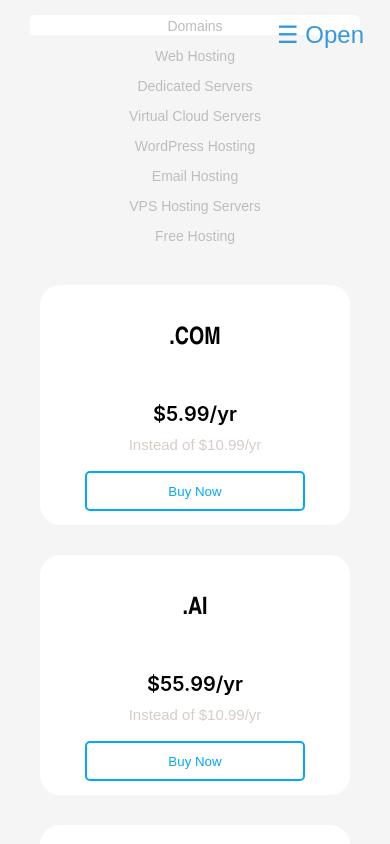
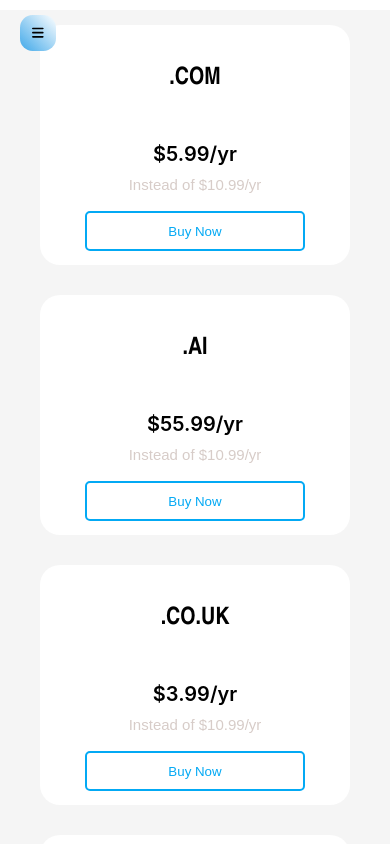
Before and after one commit to ElonitaKrasniqi1/Task_2, a React (Create React App) app: page / in a window 390 px wide. Shown: the top 844 px of the page. Built offline with nearby package versions, Linux system fonts and the light colour scheme.

Commit message:
Changes!

```diff
--- a/src/App.css
+++ b/src/App.css
@@ -1,12 +1,3 @@
-
-body,
-html {
-  margin: 0;
-  padding: 0;
-  background-color: #F5F5F5;
-  overflow-x: hidden;
-}
-
 .app {
   width: 100%;
   overflow-x: hidden;
@@ -93,6 +84,7 @@ html {
   line-height: 1.5;
   margin-top: 5px;
 }
+
 a {
   color: #3498db;
   text-decoration: none;
@@ -103,3 +95,8 @@ a:hover {
   color: #2980b9;
   border-bottom: 1px solid #2980b9;
 }
+@media screen and (min-width: 715px) and (max-width:1024px){
+  .card-container {
+    margin-top: 45px;
+  }
+}
--- a/src/TabsComponent.css
+++ b/src/TabsComponent.css
@@ -1,11 +1,25 @@
+body {
+    margin: 0;
+  }
+
+  .tabs-container {
+    display: flex;
+    flex-direction: column;
+    align-items: center;
+    background-color: #fff;
+  }
+  .link{
+    font-family: Arial, Helvetica, sans-serif;
+    cursor: pointer;
+  }
+
+
   .tab-list {
     list-style-type: none;
     padding: 0;
-    margin: 0;
     display: flex;
-    justify-content: center;
-    padding: 15px 0;
-    background-color: transparent;
+    justify-content: left;
+    padding: 15px;
     cursor: pointer;
   }
 
@@ -13,21 +27,165 @@
     margin: 0 30px;
   }
 
-.tab .link {
-    text-decoration: none;
-    color: #BDBDBD;
-    font-size: 14px;
-    font-family: 'Sans-serif', sans-serif;
-    position: relative;
-    padding-bottom: 5px;
-    transition: color 0.3s ease;
+  .menu-toggle {
+    display: none;
   }
 
-.tab .link:hover {
-    color: #3498db;
-    border-bottom: 2px solid #3498db;
+
+  .tabs-container.menu-visible .tab-list {
+    display: flex;
+  }
+
+  @media screen and (max-width: 714px) {
+    .tabs-container {
+        flex-direction: column;
+        justify-content: space-between;
+        position: relative;
+        background-color: #f5f5f5;
+        margin-top: 10px;
+      }
+
+    .tab-list {
+      display: none;
+      flex-direction: column;
+      align-items: center;
+      position: relative;
+      width: 100%;
+      background-color: #AED6F1;
+      border-radius: 8px;
+      height: 36rem;
+    }
+
+    .link {
+        font-family: Arial, Helvetica, sans-serif;
+        cursor: pointer;
+        font-size: 15px;
+        font-weight: 700;
+        text-align: left;
+        padding: 50px;
+        margin-left: 20px;
+        color: #2874A6 ;
+        text-decoration: none;
+        background-color: transparent;
+      }
+
+      .link:hover {
+        color: #21618C ;
       }
 
     .menu-toggle {
+      display: block;
+      position: fixed;
+      left: 20px;
+      top: 15px;
+      width: 36px;
+      height: 36px;
+      cursor: pointer;
+      z-index: 1;
+      bottom: 20px;
+      transition: transform 0.3s ease-in-out;
+      background: linear-gradient(45deg, #40a8e9, #ffffff);
+      border-radius: 35%;
+      border: none;
+      outline: none;
+    }
+    @keyframes fadeIn {
+        from {
+          opacity: 0;
+          transform: translateY(-20px);
+        }
+        to {
+          opacity: 1;
+          transform: translateY(0);
+        }
+      }
+
+      .tab {
+        position: relative;
+        margin: 25px 30px;
+        animation: fadeIn 0.5s ease-in-out;
+      }
+
+
+      .tabs-container.menu-visible .menu-toggle {
+        transform: rotate(90deg);
+      }
+
+  }
+
+  @media screen and (min-width: 715px) and (max-width:1024px) {
+        .tabs-container {
+            flex-direction: column;
+            justify-content: space-between;
+            position: relative;
+            background-color: #f5f5f5;
+            margin-top: 10px;
+          }
+
+        .tab-list {
           display: none;
+          flex-direction: column;
+          align-items: center;
+          position: relative;
+          width: 100%;
+          background-color: #AED6F1;
+          border-radius: 8px;
+          height: 36rem;
         }
+
+        .link {
+            font-family: Arial, Helvetica, sans-serif;
+            cursor: pointer;
+            font-size: 15px;
+            font-weight: 700;
+            text-align: left;
+            padding: 50px;
+            margin-left: 20px;
+            color: #2874A6 ;
+            text-decoration: none;
+            background-color: transparent;
+          }
+
+          .link:hover {
+            color: #21618C ;
+          }
+
+        .menu-toggle {
+          display: block;
+          position: fixed;
+          left: 20px;
+          top: 15px;
+          width: 36px;
+          height: 36px;
+          cursor: pointer;
+          z-index: 1;
+          bottom: 20px;
+          transition: transform 0.3s ease-in-out;
+          background: linear-gradient(45deg, #40a8e9, #ffffff);
+          border-radius: 35%;
+          border: none;
+          outline: none;
+        }
+        @keyframes fadeIn {
+            from {
+              opacity: 0;
+              transform: translateY(-20px);
+            }
+            to {
+              opacity: 1;
+              transform: translateY(0);
+            }
+          }
+
+          .tab {
+            position: relative;
+            margin: 25px 30px;
+            animation: fadeIn 0.5s ease-in-out;
+          }
+
+
+          .tabs-container.menu-visible .menu-toggle {
+            transform: rotate(90deg);
+          }
+
+      }
--- a/src/TabsComponent.js
+++ b/src/TabsComponent.js
@@ -1,32 +1,51 @@
 import React, { useState, useEffect } from "react";
 import { Tab, Tabs, TabList, TabPanel } from "react-tabs";
+import { FontAwesomeIcon } from '@fortawesome/react-fontawesome';
+import { faBars, faTimes } from '@fortawesome/free-solid-svg-icons';
 import "react-tabs/style/react-tabs.css";
 import CardContainer from "./CardContainer";
 import "./TabsComponent.css";
-import "./TabsComponent.scss";
 
 export default function TabsComponent() {
   const [selectedTabIndex, setSelectedTabIndex] = useState(0);
   const [isMenuOpen, setIsMenuOpen] = useState(false);
-  const [hamburgerOpen, setHamburgerOpen] = useState(false);
 
   const handleTabSelect = (index) => {
     setSelectedTabIndex(index);
     setIsMenuOpen(false);
-    setHamburgerOpen(false);
   };
 
-  const toggleMenu = () => {
+  const handleMenuToggle = () => {
     setIsMenuOpen(!isMenuOpen);
-    setHamburgerOpen(!isMenuOpen);
   };
+
+  const closeMenu = () => {
+    setIsMenuOpen(false);
+  };
+
+  useEffect(() => {
+    const handleOutsideClick = (event) => {
+      if (!event.target.closest('.tabs-container')) {
+        closeMenu();
+      }
+    };
+
+    if (isMenuOpen) {
+      document.addEventListener('click', handleOutsideClick);
+    } else {
+      document.removeEventListener('click', handleOutsideClick);
+    }
+
+    return () => {
+      document.removeEventListener('click', handleOutsideClick);
+    };
+  }, [isMenuOpen]);
 
   useEffect(() => {
     const savedTabIndex = localStorage.getItem("selectedTabIndex");
     const initialTabIndex = savedTabIndex !== null ? parseInt(savedTabIndex, 10) : 0;
 
     setSelectedTabIndex(initialTabIndex);
-    setIsMenuOpen(false);
 
     if (!initialTabIndex) {
       handleTabSelect(0);
@@ -35,8 +54,8 @@ export default function TabsComponent() {
 
   return (
     <div className={`tabs-container ${isMenuOpen ? "menu-visible" : ""}`}>
-      <button className="menu-toggle" onClick={toggleMenu}>
-        {hamburgerOpen ? "☰ Close" : "☰ Open"}
+      <button className="menu-toggle" onClick={handleMenuToggle}>
+        <FontAwesomeIcon icon={isMenuOpen ? faTimes : faBars} />
       </button>
 
       <Tabs
--- a/src/TabsComponent.scss
+++ /dev/null
@@ -1,80 +0,0 @@
-$isOpen: false;
-
-@media screen and (max-width: 767px) {
-  .tabs-container {
-    display: flex;
-    flex-direction: column;
-    align-items: center;
-  }
-
-  .menu-toggle {
-    display: block;
-    cursor: pointer;
-    background-color: transparent;
-    border: none;
-    position: absolute;
-    top: 20px;
-    right: 20px;
-    z-index: 2;
-    color: #3498db;
-    font-size: 24px;
-
-    &[aria-expanded="true"] {
-      display: none;
-    }
-
-    &[aria-expanded="false"] {
-      display: block;
-    }
-  }
-
-
-  .tab-list {
-    display: flex;
-    flex-direction: column;
-    text-align: center;
-  }
-
-    .tab {
-        margin-bottom: 10px;
-        display: block; // ose ndonjë vlerë tjetër default, mund të përdorni opacity, visibility etj.
-
-        @if $isOpen {
-          display: block;
-        } else {
-          display: none;
-        }
-      }
-
-  .menu__box {
-    background-color: #ffffff;
-    border-radius: 8px;
-    box-shadow: 0 0 10px rgba(0, 0, 0, 0.1);
-    overflow: hidden;
-    transition: transform 0.3s ease;
-    transform: translateY(-100%);
-    z-index: 1;
-  }
-
-  .menu-visible .menu__box {
-    transform: translateX(0);
-  }
-
-  .menu-visible .tab-list {
-    display: flex;
-  }
-
-  .tab-panel {
-    display: flex;
-    overflow-x: auto;
-  }
-
-  .tab-panel > .tab-panel-child {
-    flex-shrink: 0;
-    width: 100%;
-  }
-
-  .tab {
-    display: block !important;
-  }
-}
```
Lines whose indentation alone changed are shown as unchanged.
